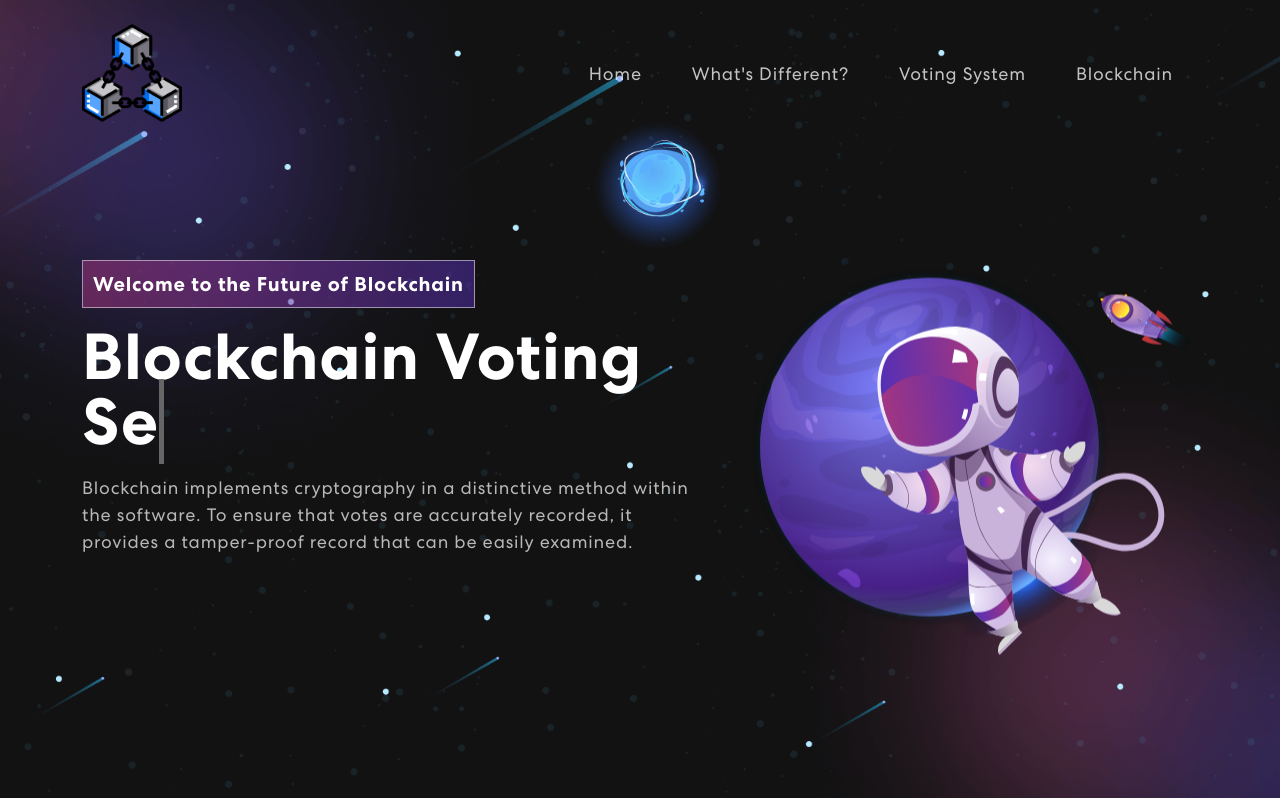
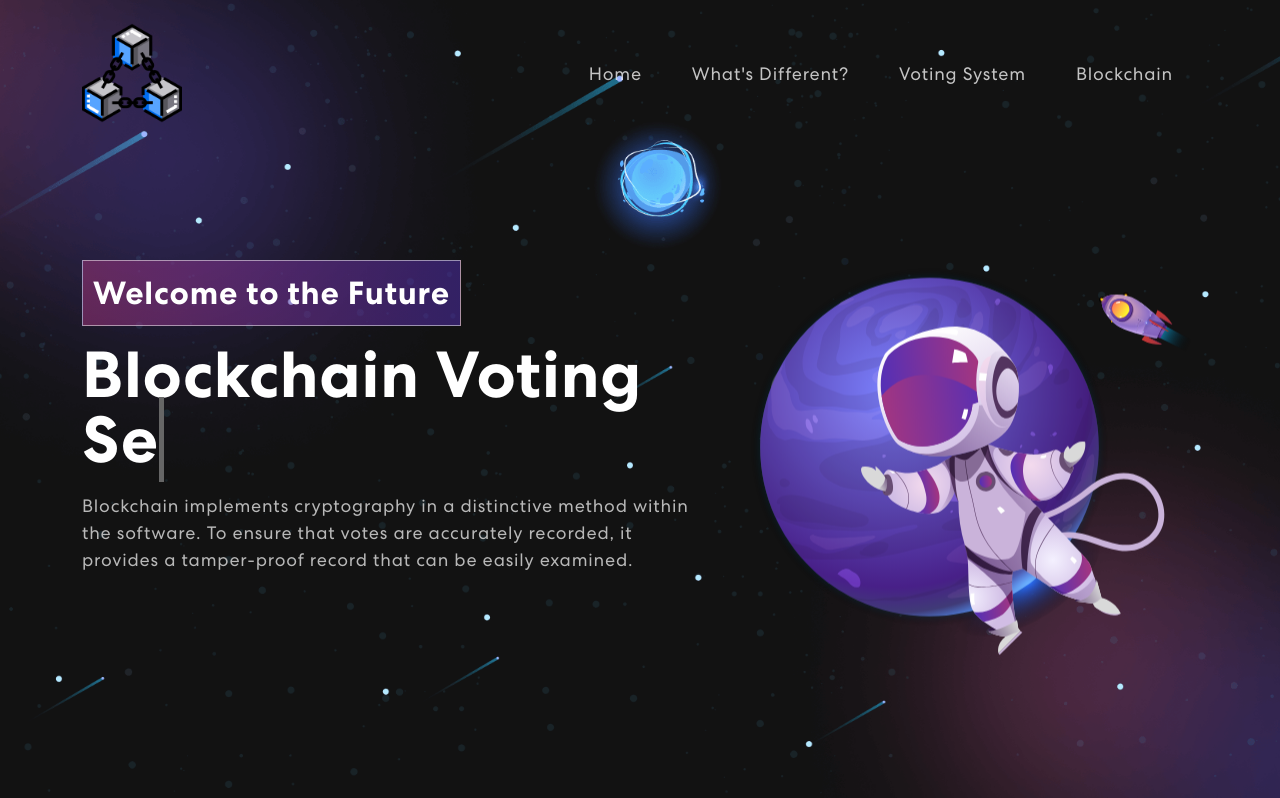
Before and after one commit to deandrehaijiel/blockchain-voting-system, a React (Create React App) app: page / in a window 1280 px wide. Shown: the top 798 px of the page. Built offline with nearby package versions, Linux system fonts and the light colour scheme.

Commit message:
On branch main Your branch is up to date with 'origin/main'.
Changes to be committed:
	modified:   src/App.css
	modified:   src/components/Banner.js

```diff
--- a/src/App.css
+++ b/src/App.css
@@ -252,6 +252,7 @@ nav.navbar .navbar-toggler[aria-expanded="true"] .navbar-toggler-icon {
   font-size: 20px;
   margin-bottom: 16px;
   display: inline-block;
+  font-size: xx-large;
 }
 .banner h1 {
   font-size: 65px;
--- a/src/components/Banner.js
+++ b/src/components/Banner.js
@@ -54,7 +54,7 @@ export const Banner = () => {
             <TrackVisibility>
               {({ isVisible }) =>
               <div className={isVisible ? "animate__animated animate__fadeIn" : ""}>
-                <span className="tagline">Welcome to the Future of Blockchain</span>
+                <span className="tagline">Welcome to the Future</span>
                 <h1>{`Blockchain Voting`}<br></br><span className="txt-rotate" dataPeriod="1000" data-rotate='[ "Trusted", "Secure", "Transparent" ]'><span className="wrap">{text}</span></span></h1>
                   <p>Blockchain implements cryptography in a distinctive method within the software. To ensure that votes are accurately recorded, it provides a tamper-proof record that can be easily examined.</p>
               </div>}
```
